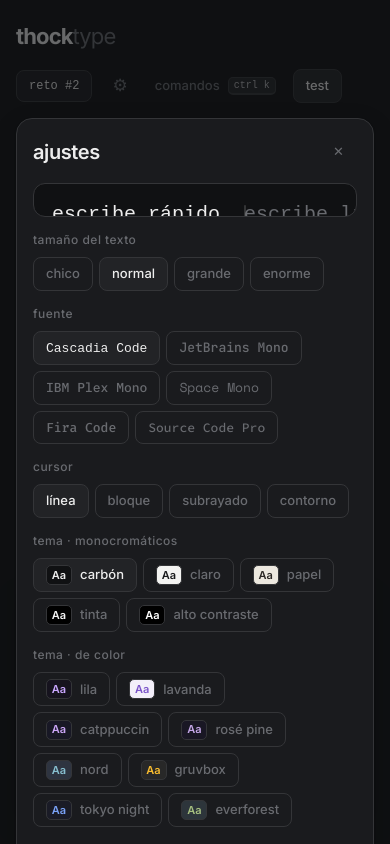
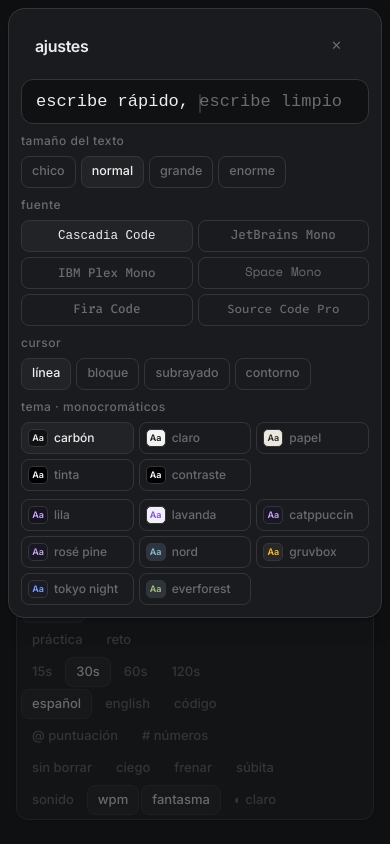
Before and after one commit to fariascode/thocktype, a React (Vite) app: page / in a window 390 px wide. Both pictures are taken after a click on the button "ajustes". Built offline with nearby package versions, Linux system fonts and the light colour scheme; a web font is replaced by a local one.

Commit message:
fix(ajustes): el panel cabe completo sin scroll en celulares y laptops bajas
Dos columnas en pantallas anchas, cuadrículas compactas en celular, vista
previa con tamaño máximo y ventanas centradas con alto máximo de pantalla.
Verificado de 360x640 a 1440x760.

```diff
--- a/src/SettingsPanel.tsx
+++ b/src/SettingsPanel.tsx
@@ -30,7 +30,7 @@ export default function SettingsPanel({ a, onChange, onClose }: Props) {
       <div className="settings card" role="dialog" aria-modal="true" aria-label="ajustes"
         onMouseDown={e => e.stopPropagation()} onKeyDown={e => e.key === 'Escape' && onClose()}>
         <div className="settings-head">
-          <h2>ajustes</h2>
+          <h2>ajustes <small>se guardan en este dispositivo</small></h2>
           <button onClick={onClose} aria-label="cerrar" autoFocus>✕</button>
         </div>
 
@@ -39,12 +39,16 @@ export default function SettingsPanel({ a, onChange, onClose }: Props) {
           <span className="pv-next">e<span className="caret static" /></span>scribe limpio
         </div>
 
-        <section><small>tamaño del texto</small>{group('size', SIZES)}</section>
-        <section><small>fuente</small>{group('font', FONTS, f => <span style={{ fontFamily: FONT_FAMILY[f] }}>{FONTS[f]}</span>)}</section>
-        <section><small>cursor</small>{group('caret', CARETS)}</section>
-        <section><small>tema · monocromáticos</small>{group('theme', THEMES, swatch, MONO_THEMES)}</section>
-        <section><small>tema · de color</small>{group('theme', THEMES, swatch, COLOR_THEMES)}</section>
-        <p className="hint" style={{ textAlign: 'left' }}>se guardan en este dispositivo</p>
+        {/* two columns on wide screens so the whole panel fits without scrolling */}
+        <div className="set-col">
+          <section><small>tamaño del texto</small>{group('size', SIZES)}</section>
+          <section className="fonts"><small>fuente</small>{group('font', FONTS, f => <span style={{ fontFamily: FONT_FAMILY[f] }}>{FONTS[f]}</span>)}</section>
+          <section><small>cursor</small>{group('caret', CARETS)}</section>
+        </div>
+        <div className="set-col">
+          <section className="themes"><small>tema · monocromáticos</small>{group('theme', THEMES, swatch, MONO_THEMES)}</section>
+          <section className="themes"><small>tema · de color</small>{group('theme', THEMES, swatch, COLOR_THEMES)}</section>
+        </div>
       </div>
     </div>
   )
--- a/src/appearance.ts
+++ b/src/appearance.ts
@@ -1,6 +1,6 @@
 // Per-device look of the typing area. Applied as <html data-*> attributes that index.css reads.
 export const THEMES = {
-  dark: 'carbón', light: 'claro', paper: 'papel', ink: 'tinta', contrast: 'alto contraste',
+  dark: 'carbón', light: 'claro', paper: 'papel', ink: 'tinta', contrast: 'contraste',
   lila: 'lila', lavanda: 'lavanda', catppuccin: 'catppuccin', rosepine: 'rosé pine',
   nord: 'nord', gruvbox: 'gruvbox', tokyonight: 'tokyo night', everforest: 'everforest',
 } as const
--- a/src/index.css
+++ b/src/index.css
@@ -327,11 +327,14 @@ kbd {
 /* ── Command palette ──────────────────────────────────────────────────── */
 .palette-backdrop {
   position: fixed; inset: 0; z-index: 50; display: flex; justify-content: center; align-items: flex-start;
-  padding: 12vh 16px 16px; background: color-mix(in srgb, var(--bg) 60%, transparent); animation: fadein 120ms var(--ease);
+  padding: min(12vh, 96px) 12px 12px; background: color-mix(in srgb, var(--bg) 60%, transparent); animation: fadein 120ms var(--ease);
 }
+/* short screens (phones, small laptops): use the full height so dialogs never get cut */
+@media (max-height: 760px) { .palette-backdrop { padding-top: 12px; } }
+.palette-backdrop > [role='dialog'] { max-height: 100%; }
 @keyframes fadein { from { opacity: 0; } }
 .palette {
-  width: min(560px, 100%); background: var(--surface); border: 1px solid var(--border); border-radius: var(--r-lg);
+  display: flex; flex-direction: column; width: min(560px, 100%); background: var(--surface); border: 1px solid var(--border); border-radius: var(--r-lg);
   box-shadow: 0 24px 64px rgb(0 0 0 / .4); overflow: hidden; animation: enter 160ms var(--ease);
 }
 .palette input {
@@ -339,7 +342,7 @@ kbd {
   font: inherit; font-size: 16px; padding: 16px 18px; outline: none;
 }
 .palette input::placeholder { color: var(--text-3); }
-.palette ul { list-style: none; padding: 6px; margin: 0; max-height: min(50vh, 380px); overflow-y: auto; }
+.palette ul { list-style: none; padding: 6px; margin: 0; max-height: min(50vh, 380px); min-height: 0; flex: 1; overflow-y: auto; }
 .palette li {
   display: flex; justify-content: space-between; align-items: center; gap: 12px; padding: 9px 12px;
   border-radius: var(--r-sm); color: var(--text-2); font-size: 14px; cursor: pointer;
@@ -407,15 +410,26 @@ kbd {
 .profile-bio { color: var(--text-2); max-width: 60ch; }
 
 /* ── Settings panel ───────────────────────────────────────────────────── */
-.settings { width: min(620px, 100%); margin-top: 2vh; max-height: 90vh; overflow-y: auto; animation: enter 160ms var(--ease); }
+/* sized to fit the screen without scrolling: 1 column on phones, 2 on wider screens */
+.settings {
+  width: min(820px, 100%); max-height: 100%; overflow: hidden; animation: enter 160ms var(--ease);
+  display: grid; grid-template-columns: 1fr; gap: 10px 28px; padding: clamp(14px, 2.2vw, 22px);
+}
+.settings-head, .settings-preview { font-size: min(var(--type-size), 24px); padding: 8px 14px !important; grid-column: 1 / -1; }
+.set-col { display: flex; flex-direction: column; gap: 10px; min-width: 0; }
+@media (min-width: 720px) { .settings { grid-template-columns: 1fr 1fr; } }
 .settings-head { display: flex; justify-content: space-between; align-items: center; }
-.settings h2 { font-size: 20px; font-weight: 600; letter-spacing: -.02em; }
-.settings section { display: flex; flex-direction: column; gap: 8px; }
-.set-options { display: flex; flex-wrap: wrap; gap: 6px; }
-.set-options button { border-color: var(--border); }
+.settings h2 { font-size: 18px; font-weight: 600; letter-spacing: -.02em; display: flex; align-items: baseline; gap: 10px; flex-wrap: wrap; }
+.settings h2 small { text-transform: none; letter-spacing: 0; font-weight: 400; }
+.settings section { display: flex; flex-direction: column; gap: 6px; }
+.set-options { display: flex; flex-wrap: wrap; gap: 5px; }
+.set-options button { border-color: var(--border); padding: 4px 10px; min-height: 32px; font-size: 12.5px; }
+.fonts .set-options, .themes .set-options { display: grid; grid-template-columns: repeat(auto-fill, minmax(124px, 1fr)); }
+.themes .set-options button { justify-content: flex-start; text-align: left; }
+/* capped so "enorme" doesn't push the options off screen; the page behind shows the real size */
 .settings-preview {
-  font-family: var(--type-font); font-size: var(--type-size); line-height: 1.7; color: var(--text-3);
-  background: var(--bg); border: 1px solid var(--border); border-radius: var(--r-md); padding: 14px 18px;
+  font-family: var(--type-font); font-size: min(var(--type-size), 24px); line-height: 1.6; color: var(--text-3);
+  background: var(--bg); border: 1px solid var(--border); border-radius: var(--r-md); padding: 8px 14px;
   white-space: nowrap; overflow: hidden;
 }
 .pv-next { position: relative; }
@@ -423,3 +437,17 @@ kbd {
 .swatch-label { display: inline-flex; align-items: center; gap: 8px; }
 .swatch { display: inline-grid; place-items: center; width: 26px; height: 20px; border-radius: 5px; font-size: 11px; font-weight: 600; border: 1px solid var(--border); }
 .gear { font-size: 17px; line-height: 1; padding: 6px 9px; }
+/* phones: tighter panel so every option fits on screens as small as 360×640 */
+@media (max-width: 480px) {
+  .settings { gap: 8px; padding: 12px; }
+  .set-col { gap: 8px; }
+  .settings h2 { font-size: 16px; }
+  .settings h2 small, .themes + .themes small { display: none; }
+  .settings-preview { font-size: 17px; padding: 5px 12px; }
+  .themes .set-options { grid-template-columns: repeat(3, 1fr); }
+  .themes .set-options button { padding: 4px 6px; font-size: 12px; }
+  .themes .swatch-label { gap: 6px; }
+  .themes .swatch { width: 20px; height: 18px; font-size: 9px; }
+  .themes .swatch-label { white-space: nowrap; min-width: 0; overflow: hidden; text-overflow: ellipsis; }
+  .palette-backdrop { padding: 8px; }
+}
```
